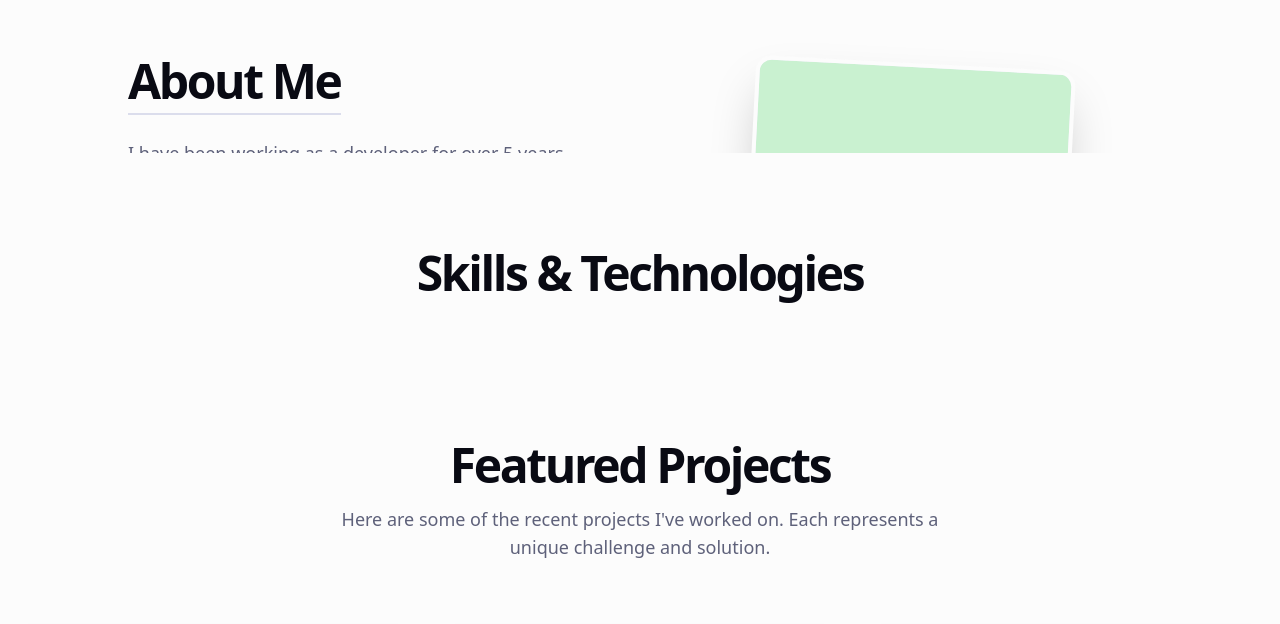
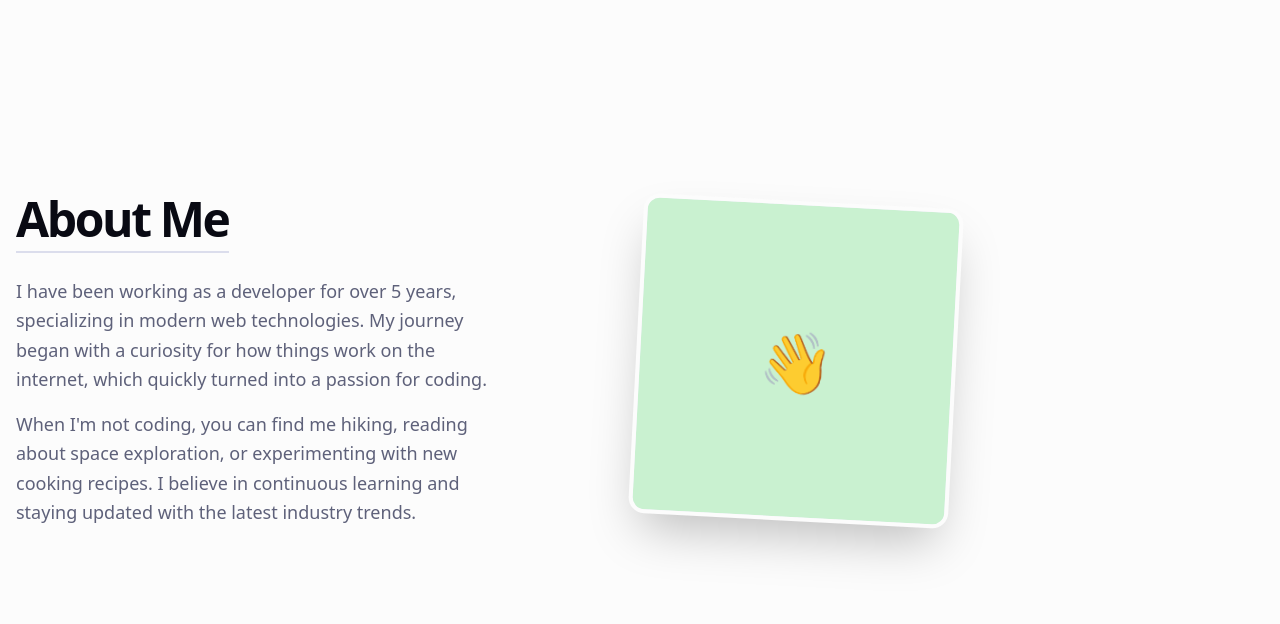
Before and after one commit to magnolia-AI/minmax-STeCE, a Next.js app: page / in a window 1280 px wide. Shown: the part 840-1464 px from the top of the page. Built offline with nearby package versions, Linux system fonts and the light colour scheme.

Commit message:
fix(about): Ensure About section is full viewport height
Adds `min-h-screen flex items-center` to the About section to prevent it from being visually 'cut off' by ensuring it takes up at least the full viewport height and centers its content vertically.

```diff
--- a/components/sections/about.tsx
+++ b/components/sections/about.tsx
@@ -5,7 +5,7 @@ import { motion } from 'framer-motion'
 
 export function About() {
   return (
-    <section id="about" className="container mx-auto px-4 py-16 md:py-24 bg-muted/30 relative overflow-hidden">
+    <section id="about" className="min-h-screen flex items-center container mx-auto px-4 py-16 md:py-24 bg-muted/30 relative overflow-hidden">
       {/* Decorative background element */}
       <div className="absolute top-0 right-0 w-1/3 h-full bg-gradient-to-l from-background/50 to-transparent pointer-events-none" />
 
```
